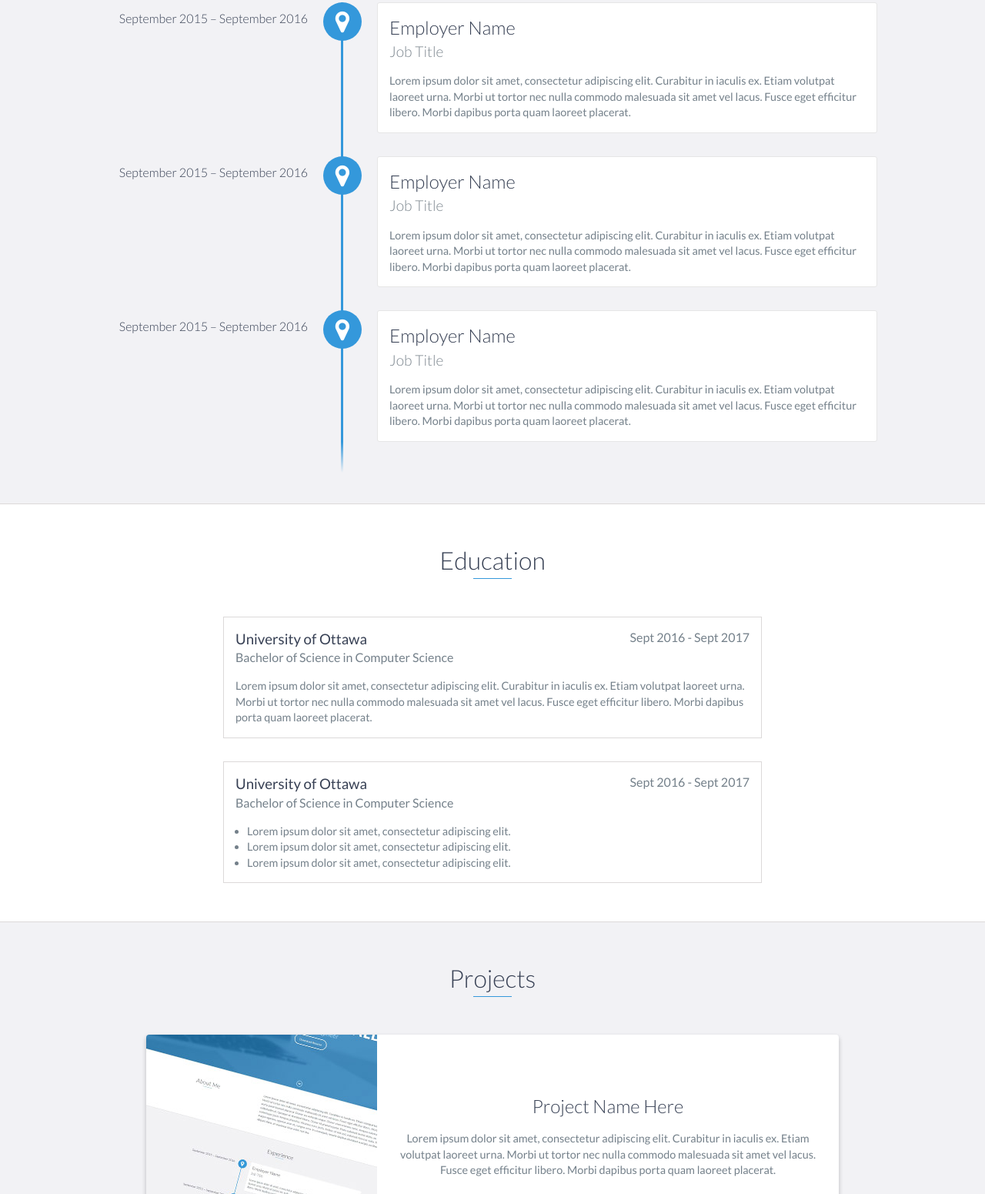
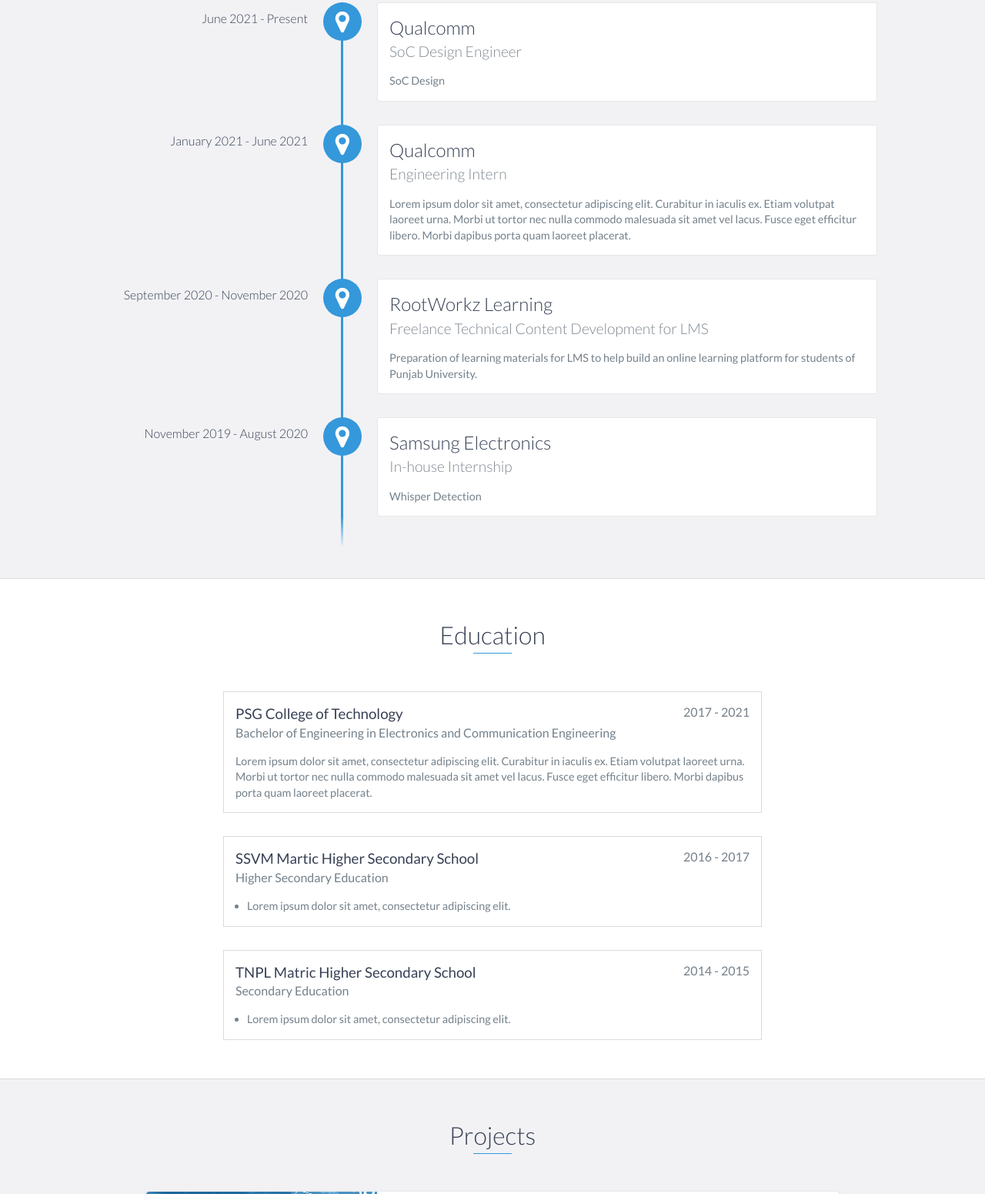
Before and after one commit to dhivyasri2000/dhivyasri2000.github.io, a website: page index.html in a window 1280 px wide. Shown: the part 1264-2815 px from the top of the page at 77% size. Drawn offline with nearby package versions, Linux system fonts and the light colour scheme.

Commit message:
Update index.html

```diff
--- a/index.html
+++ b/index.html
@@ -86,29 +86,35 @@
     <div id="experience" class="background-alt">
         <h2 class="heading">Experience</h2>
         <div id="experience-timeline">
-            <div data-date="September 2015 – September 2016">
-                <h3>Employer Name</h3>
-                <h4>Job Title</h4>
+            <div data-date="June 2021 - Present">
+                <h3>Qualcomm</h3>
+                <h4>SoC Design Engineer</h4>
+                <p>
+                    SoC Design
+                </p>
+            </div>
+	    <div data-date="January 2021 - June 2021">
+                <h3>Qualcomm</h3>
+                <h4>Engineering Intern</h4>
                 <p>
                     Lorem ipsum dolor sit amet, consectetur adipiscing elit. Curabitur in iaculis ex. Etiam volutpat laoreet urna. Morbi ut tortor nec nulla commodo malesuada sit amet vel lacus. Fusce eget efficitur libero. Morbi dapibus porta quam laoreet placerat.
                 </p>
             </div>
-
-            <div data-date="September 2015 – September 2016">
-                <h3>Employer Name</h3>
-                <h4>Job Title</h4>
+	<div data-date="September 2020 - November 2020">
+                <h3>RootWorkz Learning</h3>
+                <h4>Freelance Technical Content Development for LMS</h4>
                 <p>
-                    Lorem ipsum dolor sit amet, consectetur adipiscing elit. Curabitur in iaculis ex. Etiam volutpat laoreet urna. Morbi ut tortor nec nulla commodo malesuada sit amet vel lacus. Fusce eget efficitur libero. Morbi dapibus porta quam laoreet placerat.
+                    Preparation of learning materials for LMS to help build an online learning platform for students of Punjab University.
+                </p>
+            </div>
+            <div data-date="November 2019 - August 2020">
+                <h3>Samsung Electronics</h3>
+                <h4>In-house Internship</h4>
+                <p>
+                    Whisper Detection
                 </p>
             </div>
 
-            <div data-date="September 2015 – September 2016">
-                <h3>Employer Name</h3>
-                <h4>Job Title</h4>
-                <p>
-                    Lorem ipsum dolor sit amet, consectetur adipiscing elit. Curabitur in iaculis ex. Etiam volutpat laoreet urna. Morbi ut tortor nec nulla commodo malesuada sit amet vel lacus. Fusce eget efficitur libero. Morbi dapibus porta quam laoreet placerat.
-                </p>
-            </div>
         </div>
     </div>
     <!-- End #experience -->
@@ -116,9 +122,9 @@
     <div id="education">
         <h2 class="heading">Education</h2>
         <div class="education-block">
-            <h3>University of Ottawa</h3>
-            <span class="education-date">Sept 2016 - Sept 2017</span>
-            <h4>Bachelor of Science in Computer Science</h4>
+            <h3>PSG College of Technology</h3>
+            <span class="education-date">2017 - 2021</span>
+            <h4>Bachelor of Engineering in Electronics and Communication Engineering</h4>
             <p>
                 Lorem ipsum dolor sit amet, consectetur adipiscing elit. Curabitur in iaculis ex. Etiam volutpat laoreet urna. Morbi ut tortor nec nulla commodo malesuada sit amet vel lacus. Fusce eget efficitur libero. Morbi dapibus porta quam laoreet placerat.
             </p>
@@ -126,19 +132,26 @@
         <!-- End .education-block -->
 
         <div class="education-block">
-            <h3>University of Ottawa</h3>
-            <span class="education-date">Sept 2016 - Sept 2017</span>
-            <h4>Bachelor of Science in Computer Science</h4>
+            <h3>SSVM Martic Higher Secondary School</h3>
+            <span class="education-date">2016 - 2017</span>
+            <h4>Higher Secondary Education</h4>
+            <ul>
+                <li>
+                    Lorem ipsum dolor sit amet, consectetur adipiscing elit.
+		</li>
+            </ul>
+        </div>
+        <!-- End .education-block -->
+
+	<div class="education-block">
+            <h3>TNPL Matric Higher Secondary School</h3>
+            <span class="education-date">2014 - 2015</span>
+            <h4>Secondary Education</h4>
             <ul>
                 <li>
                     Lorem ipsum dolor sit amet, consectetur adipiscing elit.
                 </li>
-                <li>
-                    Lorem ipsum dolor sit amet, consectetur adipiscing elit.
-                </li>
-                <li>
-                    Lorem ipsum dolor sit amet, consectetur adipiscing elit.
-                </li>
+
             </ul>
         </div>
         <!-- End .education-block -->
```
